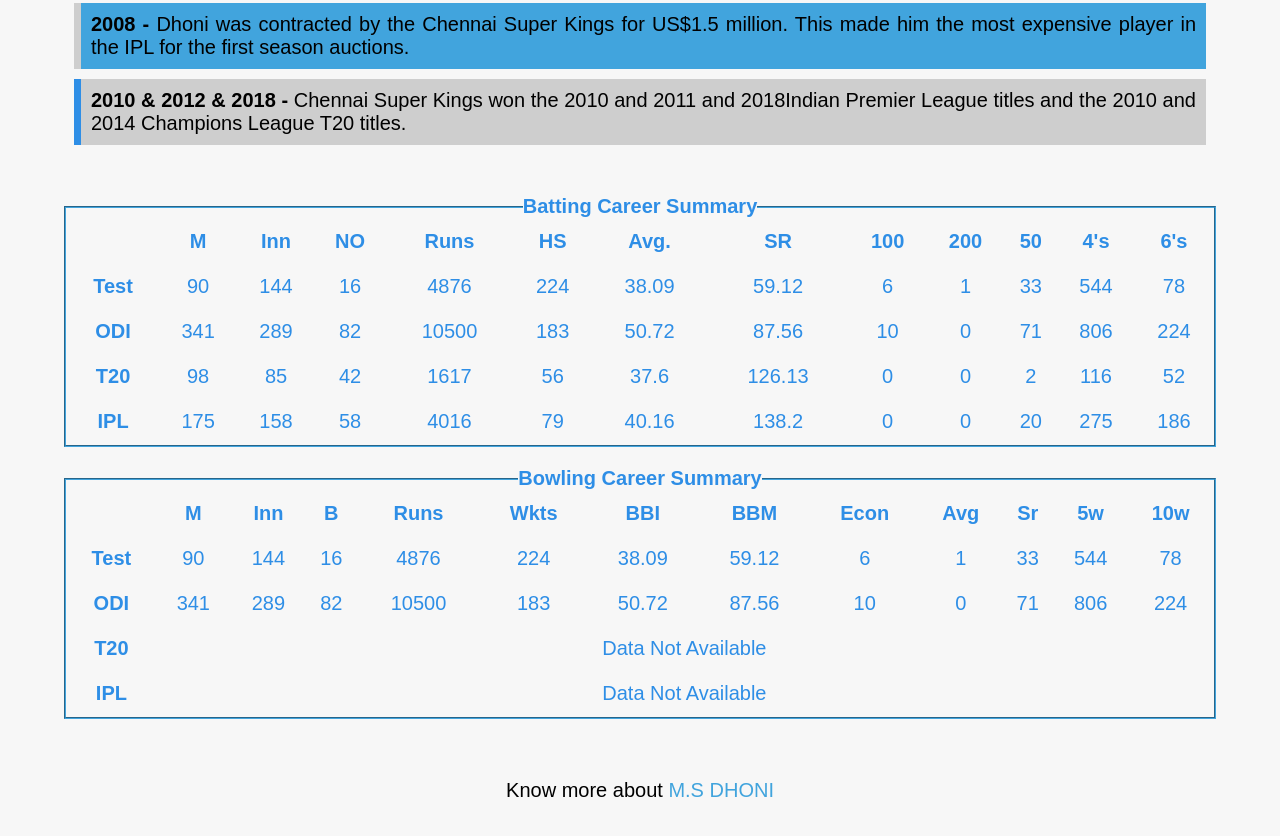
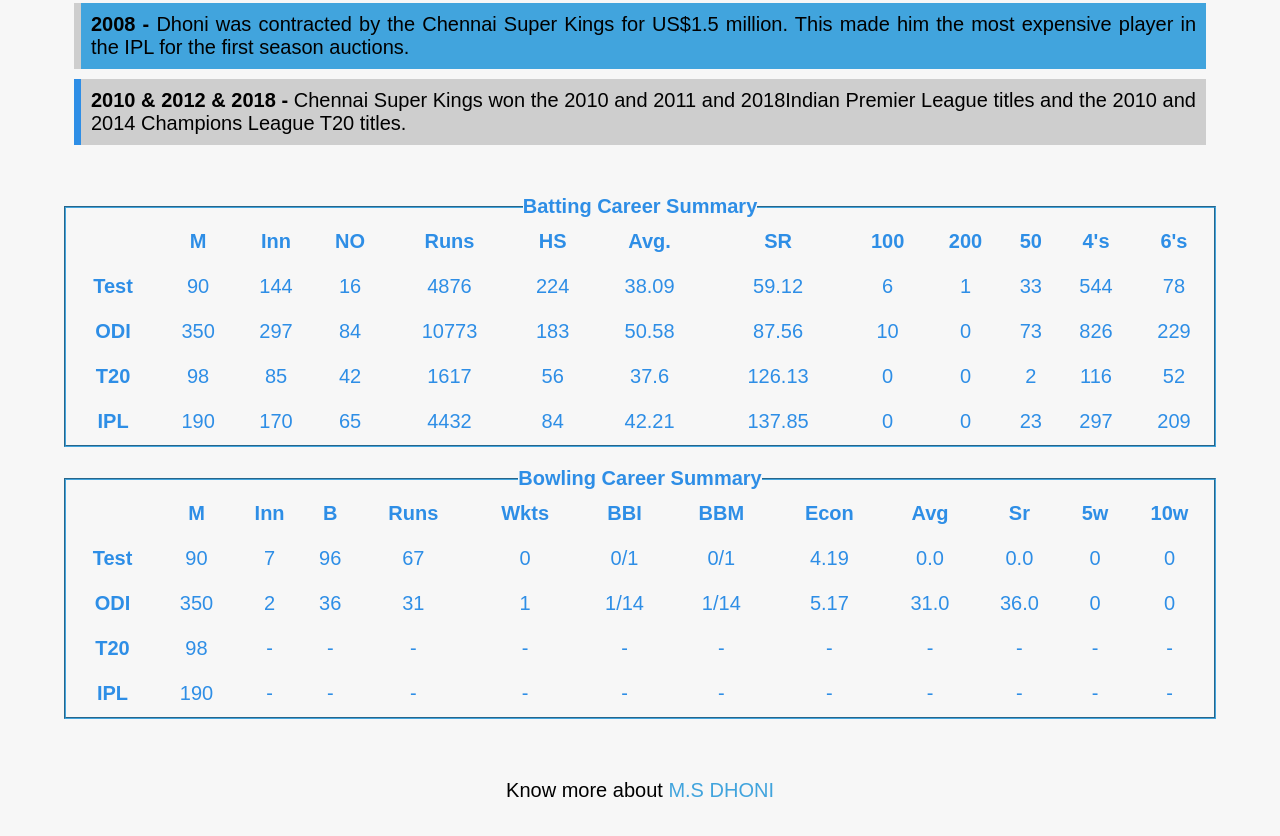
Before and after one commit to Aashishkushwaha/tribute_page, a website: page index.html in a window 1280 px wide. Shown: the part 2194-3030 px from the top of the page. Drawn offline with Linux system fonts and the light colour scheme.

Commit message:
batting & bowling data update

```diff
--- a/index.html
+++ b/index.html
@@ -150,18 +150,18 @@
               </tr>
               <tr>
                 <th>ODI</th>
-                <td>341</td>
-                <td>289</td>
-                <td>82</td>
-                <td>10500</td>
+                <td>350</td>
+                <td>297</td>
+                <td>84</td>
+                <td>10773</td>
                 <td>183</td>
-                <td>50.72</td>
+                <td>50.58</td>
                 <td>87.56</td>
                 <td>10</td>
                 <td>0</td>
-                <td>71</td>
-                <td>806</td>
-                <td>224</td>
+                <td>73</td>
+                <td>826</td>
+                <td>229</td>
               </tr>
               <tr>
                 <th>T20</th>
@@ -180,18 +180,18 @@
               </tr>
               <tr>
                 <th>IPL</th>
-                <td>175</td>
-                <td>158</td>
-                <td>58</td>
-                <td>4016</td>
-                <td>79</td>
-                <td>40.16</td>
-                <td>138.2</td>
+                <td>190</td>
+                <td>170</td>
+                <td>65</td>
+                <td>4432</td>
+                <td>84</td>
+                <td>42.21</td>
+                <td>137.85</td>
                 <td>0</td>
                 <td>0</td>
-                <td>20</td>
-                <td>275</td>
-                <td>186</td>
+                <td>23</td>
+                <td>297</td>
+                <td>209</td>
               </tr>
             </table>
           </fieldset>
@@ -218,40 +218,62 @@
               <tr>
                 <th>Test</th>
                 <td>90</td>
-                <td>144</td>
-                <td>16</td>
-                <td>4876</td>
-                <td>224</td>
-                <td>38.09</td>
-                <td>59.12</td>
-                <td>6</td>
-                <td>1</td>
-                <td>33</td>
-                <td>544</td>
-                <td>78</td>
+                <td>7</td>
+                <td>96</td>
+                <td>67</td>
+                <td>0</td>
+                <td>0/1</td>
+                <td>0/1</td>
+                <td>4.19</td>
+                <td>0.0</td>
+                <td>0.0</td>
+                <td>0</td>
+                <td>0</td>
               </tr>
               <tr>
                 <th>ODI</th>
-                <td>341</td>
-                <td>289</td>
-                <td>82</td>
-                <td>10500</td>
-                <td>183</td>
-                <td>50.72</td>
-                <td>87.56</td>
-                <td>10</td>
+                <td>350</td>
+                <td>2</td>
+                <td>36</td>
+                <td>31</td>
+                <td>1</td>
+                <td>1/14</td>
+                <td>1/14</td>
+                <td>5.17</td>
+                <td>31.0</td>
+                <td>36.0</td>
                 <td>0</td>
-                <td>71</td>
-                <td>806</td>
-                <td>224</td>
+                <td>0</td>
               </tr>
               <tr>
                 <th>T20</th>
-                <td colspan="12">Data Not Available</td>
+                <td>98</td>
+                <td>-</td>
+                <td>-</td>
+                <td>-</td>
+                <td>-</td>
+                <td>-</td>
+                <td>-</td>
+                <td>-</td>
+                <td>-</td>
+                <td>-</td>
+                <td>-</td>
+                <td>-</td>
               </tr>
               <tr>
                 <th>IPL</th>
-                <td colspan="12">Data Not Available</td>
+                <td>190</td>
+                <td>-</td>
+                <td>-</td>
+                <td>-</td>
+                <td>-</td>
+                <td>-</td>
+                <td>-</td>
+                <td>-</td>
+                <td>-</td>
+                <td>-</td>
+                <td>-</td>
+                <td>-</td>
               </tr>
             </table>
           </fieldset>
--- a/main.scss
+++ b/main.scss
@@ -89,6 +89,7 @@
       display: block;
       background-image: linear-gradient(to right, rgba($color-primary-light,0.8), rgba($color-primary-dark,.8));
       -webkit-background-clip: text;
+      background-clip: text;
       color: transparent;
     }
     &--main{
```
